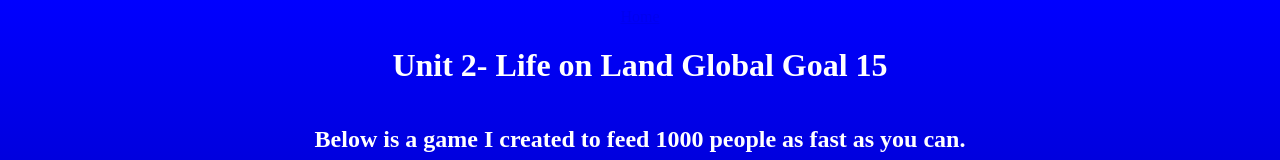
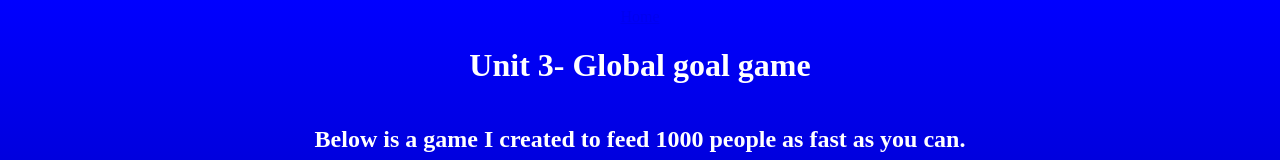
Before and after one commit to MurrayHeneghan/MurrayHeneghan.github.io, a plain HTML site: page unit3.html in a window 1280 px wide. Shown: the top 160 px of the page. Drawn offline with Linux system fonts and the light colour scheme.

Commit message:
Update unit3.html

```diff
--- a/unit3.html
+++ b/unit3.html
@@ -12,7 +12,7 @@
   </head>
   <body>
     <a href = "index.html">Home</a>
-    <h1>Unit 2- Life on Land Global Goal 15</h1>
+    <h1>Unit 3- Global goal game</h1>
    <h2>Below is a game I created to feed 1000 people as fast as you can.</h2>
     <iframe width="410" height="460"
    src="https://academy.cs.cmu.edu/sharing/brownEagle5527/embed">
```
